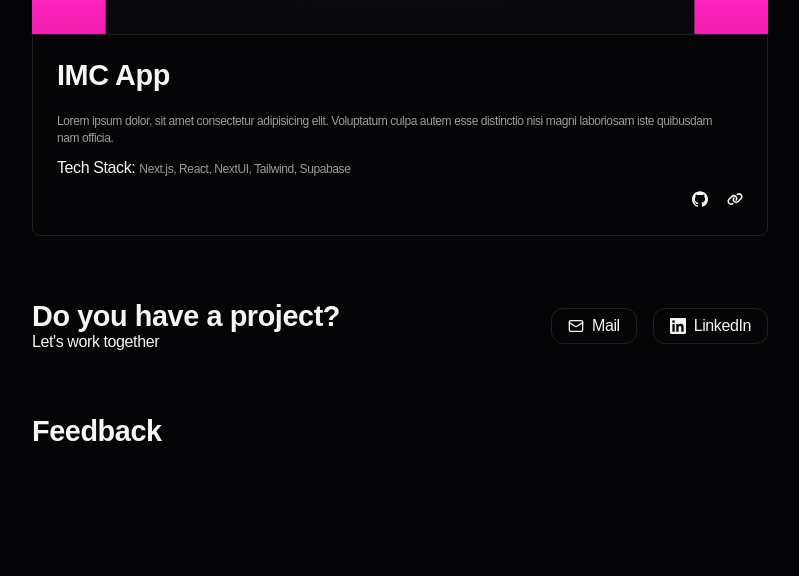
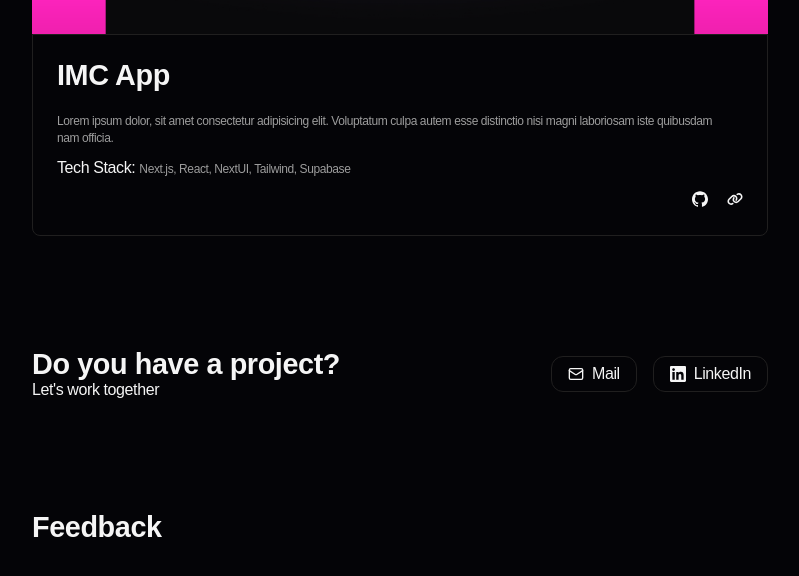
Before and after one commit to figueroaignacio/portfolio, a React (Vite) app: page / in a window 1280 px wide. Shown: the part 1508-2084 px from the top of the page, without its empty margins (240-1039 px from the left). Built offline with nearby package versions, Linux system fonts and the light colour scheme.

Commit message:
feat: improving cta convention and code

```diff
--- a/src/App.tsx
+++ b/src/App.tsx
@@ -2,7 +2,7 @@
 import { Footer } from "./components/Footer/Footer";
 import { Separator } from "./components/Separator/Separator";
 import { About } from "./sections/About/About";
-import { CallToAction } from "./sections/CallToAction/CallToAction";
+import { CTA } from "./sections/CTA/CTA";
 import { Experience } from "./sections/Experience/Experience";
 import { Feedback } from "./sections/Feedback/Feedback";
 import { Hero } from "./sections/Hero/Hero";
@@ -20,7 +20,7 @@ function App() {
       <About />
       <Experience />
       <Projects />
-      <CallToAction />
+      <CTA />
       <Feedback />
       <Skills />
       <Footer />
--- a/src/sections/CallToAction/CallToAction.module.css
+++ b/src/sections/CTA/CTA.module.css
@@ -4,6 +4,7 @@
   justify-content: space-between;
   flex-wrap: wrap;
   gap: 1rem;
+  padding-block: 3rem;
 }
 
 .title {
--- a/src/sections/CallToAction/CallToAction.tsx
+++ b/src/sections/CTA/CTA.tsx
@@ -6,9 +6,9 @@ import { LinkedIn } from "../../icons/LinkedIn";
 import { Mail } from "../../icons/Mail";
 
 // Styles
-import styles from "./CallToAction.module.css";
+import styles from "./CTA.module.css";
 
-export function CallToAction() {
+export function CTA() {
   const { t } = useTranslation();
 
   return (
```
